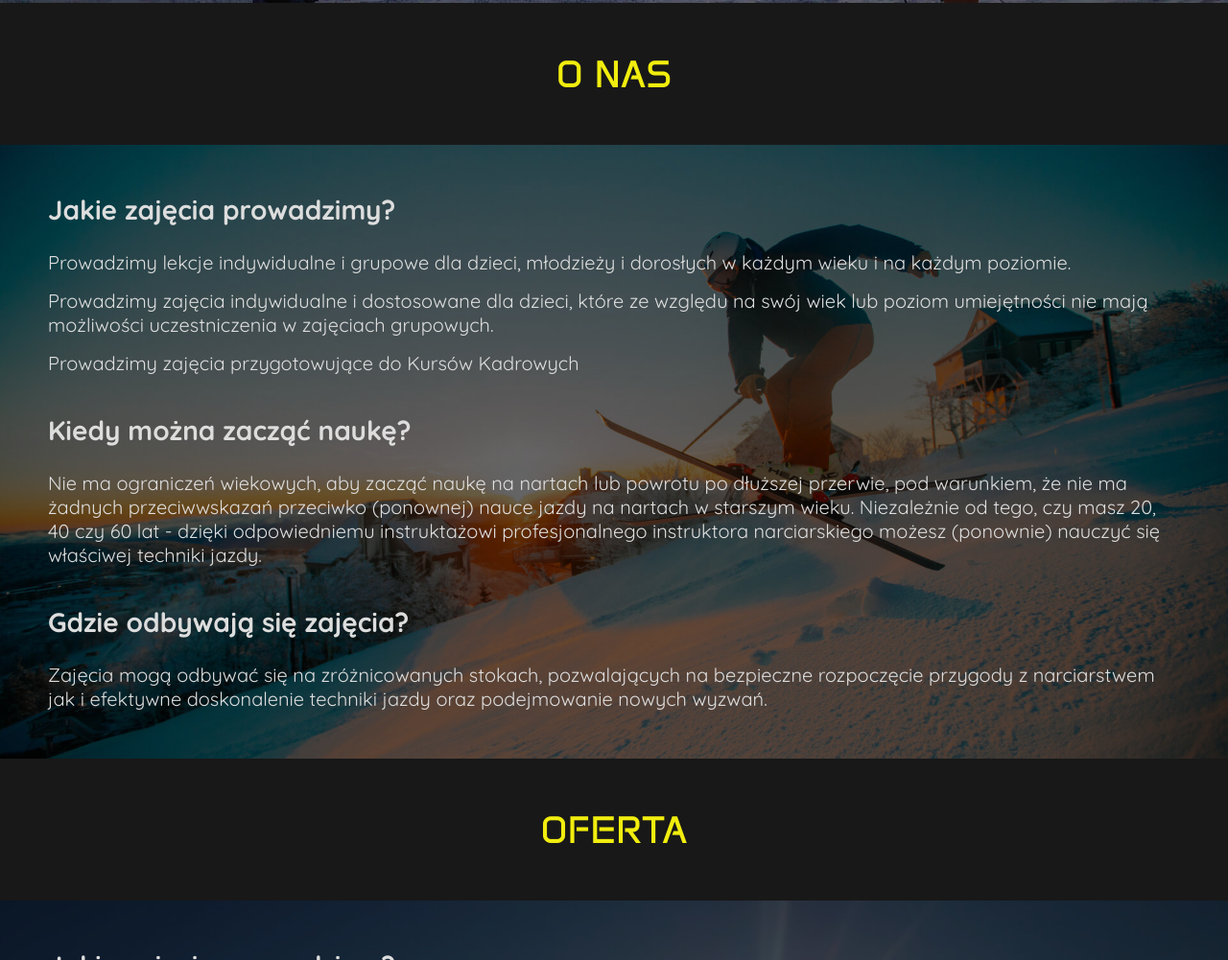
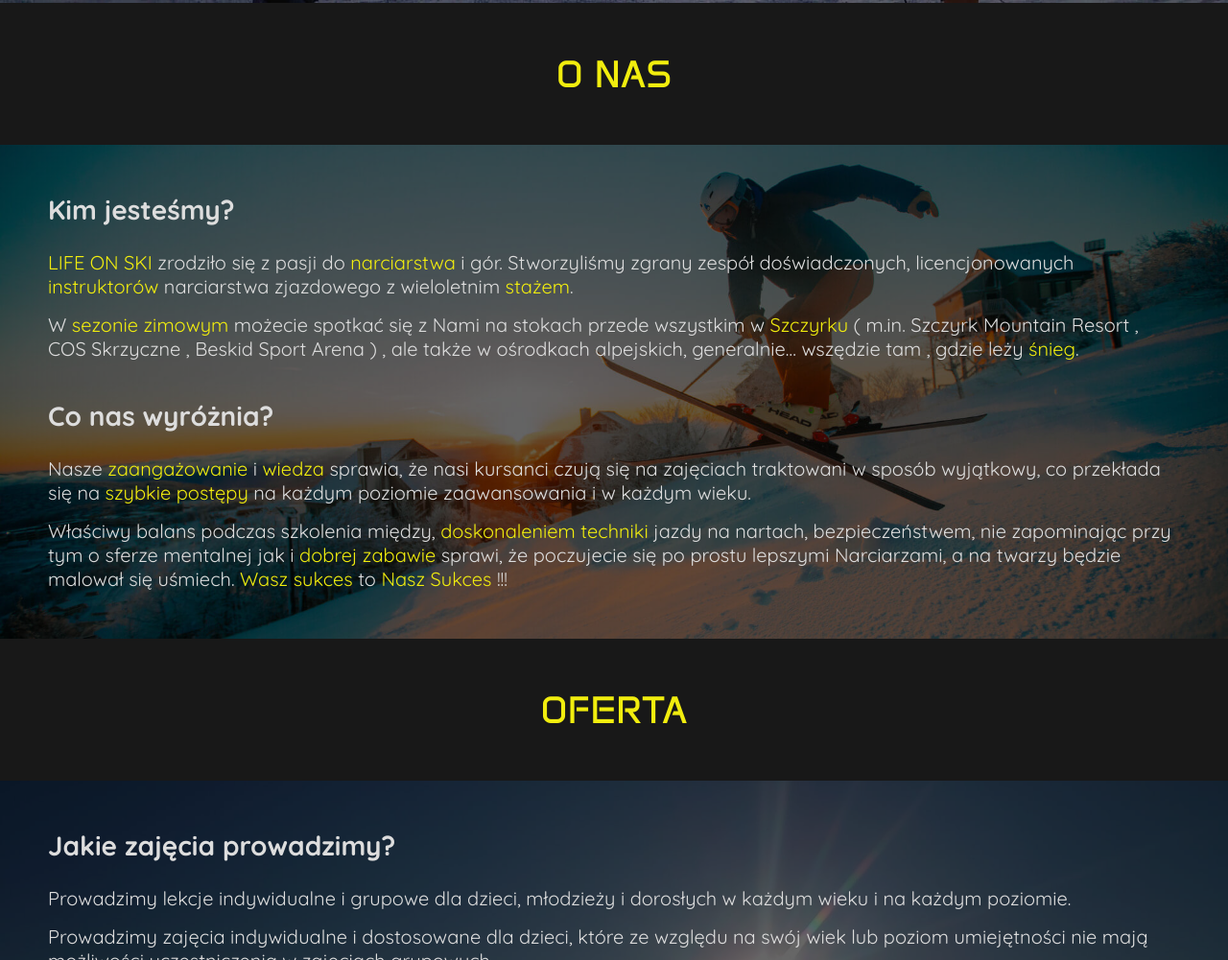
Before and after one commit to llgor34/life-on-ski, a plain HTML site: page index.html in a window 1280 px wide. Shown: the part 907-1908 px from the top of the page at 96% size. Drawn offline with Linux system fonts and the light colour scheme.

Commit message:
about us section ready

```diff
--- a/index.html
+++ b/index.html
@@ -56,21 +56,17 @@
                 <article class="text-content">
                     <img src="./img/background/background1.jpg" alt="góry" />
                     <section>
-                        <h3 class="no-padding-top">Jakie zajęcia prowadzimy?</h3>
-                        <p>Prowadzimy lekcje indywidualne i grupowe dla dzieci, młodzieży i dorosłych w każdym wieku i na każdym poziomie.</p>
-                        <p>Prowadzimy zajęcia indywidualne i dostosowane dla dzieci, które ze względu na swój wiek lub poziom umiejętności nie mają możliwości uczestniczenia w zajęciach grupowych.</p>
-                        <p>Prowadzimy zajęcia przygotowujące do Kursów Kadrowych</p>
+                        <h3 class="no-padding-top">Kim jesteśmy?</h3>
+                        <p><span class="highlight-primary">LIFE ON SKI</span> zrodziło się z pasji do <span class="highlight-primary">narciarstwa</span> i gór. Stworzyliśmy zgrany zespół doświadczonych, licencjonowanych <span class="highlight-primary">instruktorów</span> narciarstwa zjazdowego z wieloletnim <span class="highlight-primary">stażem</span>.</p>
+                        <p>W <span class="highlight-primary">sezonie zimowym</span> możecie spotkać się z Nami na stokach przede wszystkim w <span class="highlight-primary">Szczyrku</span> ( m.in. Szczyrk Mountain Resort , COS Skrzyczne , Beskid Sport Arena ) , ale także w ośrodkach alpejskich, generalnie… wszędzie tam , gdzie leży <span class="highlight-primary">śnieg</span>.</p>
                     </section>
                     <section>
-                        <h3>Kiedy można zacząć naukę?</h3>
+                        <h3>Co nas wyróżnia?</h3>
+                        <p>Nasze <span class="highlight-primary">zaangażowanie</span> i <span class="highlight-primary">wiedza</span> sprawia, że nasi kursanci czują się na zajęciach traktowani w sposób wyjątkowy, co przekłada się na <span class="highlight-primary">szybkie postępy</span> na każdym poziomie zaawansowania i w każdym wieku.</p>
                         <p>
-                            Nie ma ograniczeń wiekowych, aby zacząć naukę na nartach lub powrotu po dłuższej przerwie, pod warunkiem, że nie ma żadnych przeciwwskazań przeciwko (ponownej) nauce jazdy na nartach w starszym wieku. Niezależnie od tego, czy masz 20, 40 czy 60 lat - dzięki odpowiedniemu instruktażowi profesjonalnego instruktora narciarskiego możesz (ponownie) nauczyć się właściwej
-                            techniki jazdy.
+                            Właściwy balans podczas szkolenia między, <span class="highlight-primary">doskonaleniem techniki</span> jazdy na nartach, bezpieczeństwem, nie zapominając przy tym o sferze mentalnej jak i <span class="highlight-primary">dobrej zabawie</span> sprawi, że poczujecie się po prostu lepszymi Narciarzami, a na twarzy będzie malował się uśmiech.
+                            <span class="highlight-primary">Wasz sukces</span> to <span class="highlight-primary">Nasz Sukces</span> !!!
                         </p>
-                    </section>
-                    <section>
-                        <h3>Gdzie odbywają się zajęcia?</h3>
-                        <p>Zajęcia mogą odbywać się na zróżnicowanych stokach, pozwalających na bezpieczne rozpoczęcie przygody z narciarstwem jak i efektywne doskonalenie techniki jazdy oraz podejmowanie nowych wyzwań.</p>
                     </section>
                 </article>
             </section>
```
